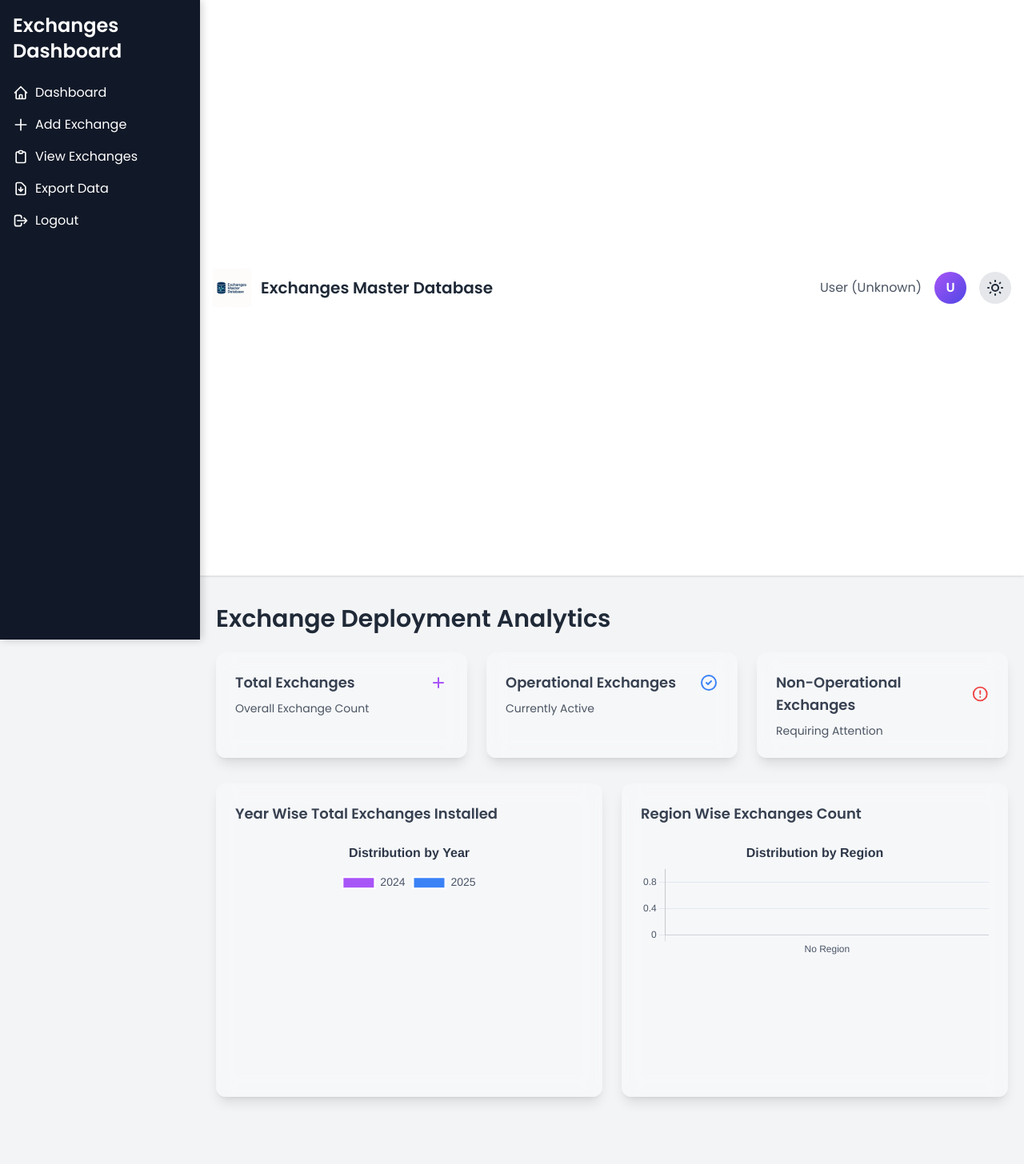
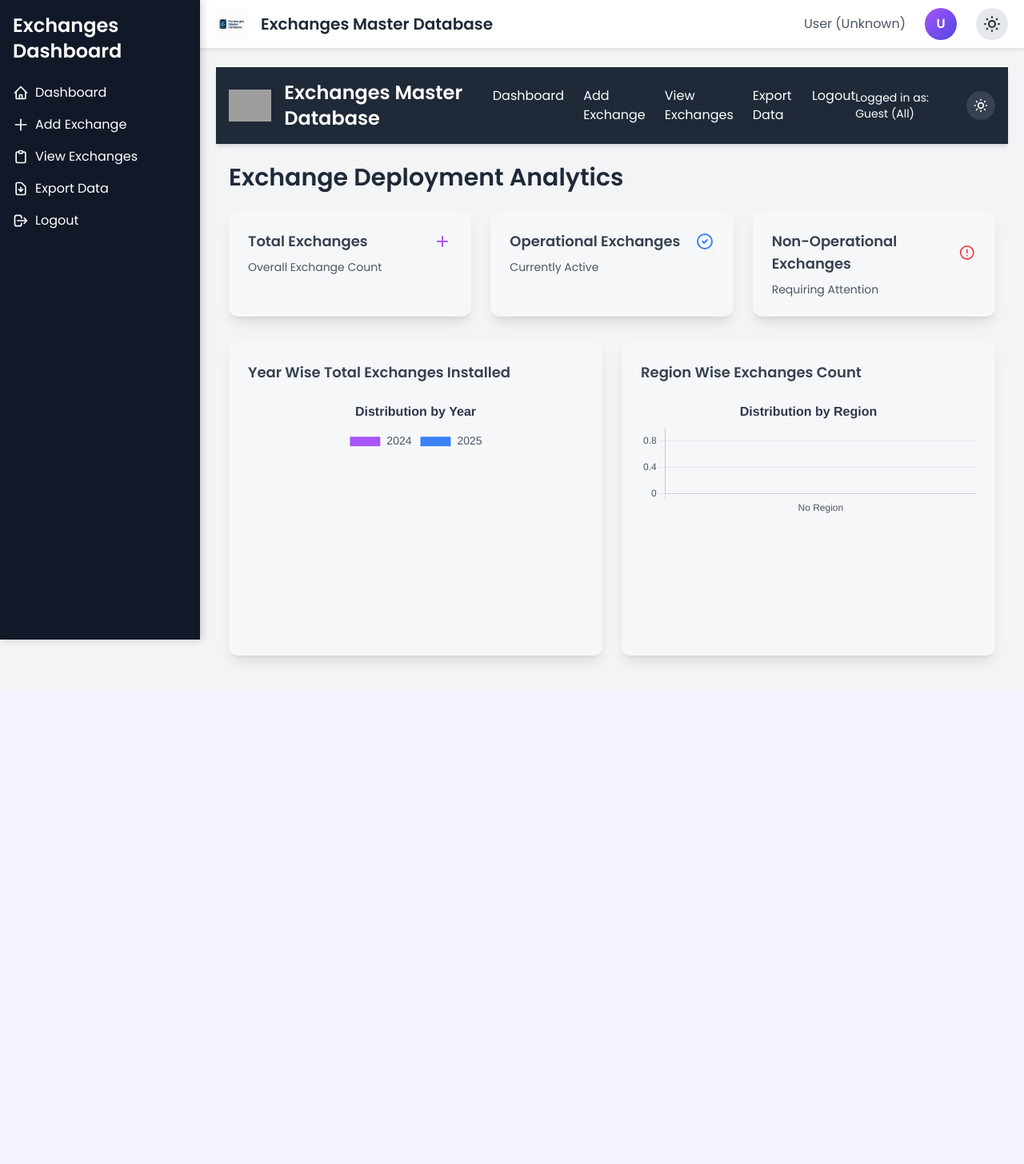
Before and after one commit to emdportal/emdportal, a Flask app: template templates/index.html in a window 1280 px wide. Shown: the whole page at 80% size. After the commit the page ends 834 px from the top, so only its background shows below. Run offline with Flask 3, Linux system fonts and the light colour scheme; the template is opened without the code that fills it, so the values that code supplies are empty; parts of the project's set-up code (start-up, migrations or seed data) failed here and were passed over; some libraries are stand-ins or nearby versions; grey boxes are pictures that could not be loaded.

Commit message:
redesign new
Signed-off-by: itsXRP <itsxrproms@gmail.com>

```diff
--- a/templates/base.html
+++ b/templates/base.html
@@ -32,6 +32,7 @@
             width: 250px;
             overflow-y: auto;
             box-shadow: 2px 0 10px rgba(0, 0, 0, 0.2);
+            z-index: 50;
         }
         .sidebar a:hover {
             background-color: #374151;
@@ -40,7 +41,25 @@
         .content {
             margin-left: 250px;
             padding: 20px;
-            min-height: calc(100vh - 80px); /* Adjust for header height */
+            min-height: calc(100vh - 80px); /* Adjusted for header height */
+        }
+        .header {
+            position: fixed;
+            top: 0;
+            left: 250px;
+            right: 0;
+            height: 60px;
+            background-color: #ffffff;
+            box-shadow: 0 2px 4px rgba(0, 0, 0, 0.1);
+            z-index: 40;
+            display: flex;
+            align-items: center;
+            justify-content: space-between;
+            padding: 0 20px;
+            transition: background-color 0.3s;
+        }
+        .header.dark-theme {
+            background-color: #1f2937;
         }
         .theme-toggle {
             cursor: pointer;
@@ -52,6 +71,10 @@
                 transition: transform 0.3s ease;
             }
             .sidebar.open { transform: translateX(0); }
+            .header {
+                left: 0;
+                padding: 0 10px;
+            }
             .content { margin-left: 0; }
         }
     </style>
@@ -86,27 +109,27 @@
         </nav>
     </div>
 
-    <header class="content bg-white shadow p-4 flex justify-between items-center">
+    <header class="header flex items-center justify-between">
         <div class="flex items-center">
-            <button id="menu-toggle" class="md:hidden mr-4">
-                <svg class="w-6 h-6" fill="none" stroke="currentColor" viewBox="0 0 24 24"><path stroke-linecap="round" stroke-linejoin="round" stroke-width="2" d="M4 6h16M4 12h16M4 18h16"></path></svg>
-            </button>
-            <img src="{{ url_for('static', filename='images/logo.png') }}" alt="Logo" class="h-12 mr-3">
-            <h1 class="text-xl font-semibold text-gray-800">Exchanges Master Database</h1>
+            <img src="{{ url_for('static', filename='images/logo.png') }}" alt="Logo" class="h-10 mr-4">
+            <h1 class="text-xl font-semibold text-gray-800 dark:text-gray-200">Exchanges Master Database</h1>
         </div>
-        <div class="flex items-center space-x-4">
-            <span class="text-gray-600">{{ session.get('username', 'User') }} ({{ session.get('region', 'Unknown') }})</span>
+        <div class="flex items-center space-x-6">
+            <span class="text-gray-600 dark:text-gray-300">{{ session.get('username', 'User') }} ({{ session.get('region', 'Unknown') }})</span>
             <div class="w-10 h-10 rounded-full bg-gradient-to-br from-purple-500 to-indigo-600 flex items-center justify-center text-white font-semibold">
                 {{ session.get('username', 'User')|first|upper }}
             </div>
-            <button id="theme-toggle" class="theme-toggle p-2 rounded-full bg-gray-200 dark:bg-gray-700">
+            <button id="theme-toggle" class="theme-toggle p-2 rounded-full bg-gray-200 dark:bg-gray-700 hover:bg-gray-300 dark:hover:bg-gray-600 transition-colors">
                 <svg id="theme-icon" class="w-6 h-6" fill="none" stroke="currentColor" viewBox="0 0 24 24">
                     <path stroke-linecap="round" stroke-linejoin="round" stroke-width="2" d="M12 3v1m0 16v1m9-9h-1M4 12H3m15.364 6.364l-.707-.707M6.343 6.343l-.707-.707m12.728 0l-.707.707M6.343 17.657l-.707.707M16 12a4 4 0 11-8 0 4 4 0 018 0z"></path>
                 </svg>
             </button>
+            <button id="menu-toggle" class="md:hidden p-2 rounded-md bg-gray-200 dark:bg-gray-700 hover:bg-gray-300 dark:hover:bg-gray-600 transition-colors">
+                <svg class="w-6 h-6" fill="none" stroke="currentColor" viewBox="0 0 24 24"><path stroke-linecap="round" stroke-linejoin="round" stroke-width="2" d="M4 6h16M4 12h16M4 18h16"></path></svg>
+            </button>
         </div>
     </header>
-    <main class="content mt-4">
+    <main class="content mt-16"> <!-- Adjusted margin to account for fixed header -->
     {% else %}
     <main class="min-h-screen">
     {% endif %}
--- a/templates/index.html
+++ b/templates/index.html
@@ -5,7 +5,55 @@
 {% endblock %}
 
 {% block content %}
-<h1 class="text-3xl font-bold mb-6 text-gray-800 dark:text-gray-200 animate-fade-in">Exchange Deployment Analytics</h1>
+<!-- Header Section -->
+<header class="bg-gray-800 text-white shadow-md">
+    <div class="container mx-auto px-4 py-4 flex justify-between items-center">
+        <!-- Logo and Title -->
+        <div class="flex items-center space-x-4">
+            <img src="{{ url_for('static', filename='logo.png') }}" alt="Logo" class="h-10 w-auto">
+            <h1 class="text-2xl font-bold">Exchanges Master Database</h1>
+        </div>
+
+        <!-- Navigation -->
+        <nav class="hidden md:flex space-x-6">
+            <a href="{{ url_for('index') }}" class="hover:text-purple-300 {% if request.endpoint == 'index' %}text-purple-400 font-semibold{% endif %}">Dashboard</a>
+            <a href="{{ url_for('add') }}" class="hover:text-purple-300 {% if request.endpoint == 'add' %}text-purple-400 font-semibold{% endif %}">Add Exchange</a>
+            <a href="{{ url_for('view_exchanges') }}" class="hover:text-purple-300 {% if request.endpoint == 'view_exchanges' %}text-purple-400 font-semibold{% endif %}">View Exchanges</a>
+            <a href="{{ url_for('export') }}" class="hover:text-purple-300 {% if request.endpoint == 'export' %}text-purple-400 font-semibold{% endif %}">Export Data</a>
+            <a href="{{ url_for('logout') }}" class="hover:text-purple-300 {% if request.endpoint == 'logout' %}text-purple-400 font-semibold{% endif %}">Logout</a>
+        </nav>
+
+        <!-- User Info and Theme Toggle -->
+        <div class="flex items-center space-x-4">
+            <span class="text-sm">Logged in as: {{ session.get('username', 'Guest') }} ({{ session.get('region', 'All') }})</span>
+            <button id="theme-toggle" class="p-2 rounded-full bg-gray-700 hover:bg-gray-600 focus:outline-none">
+                <svg class="w-5 h-5" fill="none" stroke="currentColor" viewBox="0 0 24 24">
+                    <path stroke-linecap="round" stroke-linejoin="round" stroke-width="2" d="M12 3v1m0 16v1m9-9h-1M4 12H3m15.364 6.364l-.707-.707M6.343 6.343l-.707-.707m12.728 0l-.707.707M6.343 17.657l-.707.707M16 12a4 4 0 11-8 0 4 4 0 018 0z"></path>
+                </svg>
+            </button>
+        </div>
+
+        <!-- Mobile Menu Button -->
+        <button id="mobile-menu-button" class="md:hidden p-2 rounded-md bg-gray-700 hover:bg-gray-600 focus:outline-none">
+            <svg class="w-6 h-6" fill="none" stroke="currentColor" viewBox="0 0 24 24">
+                <path stroke-linecap="round" stroke-linejoin="round" stroke-width="2" d="M4 6h16M4 12h16m-7 6h7"></path>
+            </svg>
+        </button>
+    </div>
+
+    <!-- Mobile Menu -->
+    <div id="mobile-menu" class="md:hidden bg-gray-800 py-2 px-4 space-y-2 hidden">
+        <a href="{{ url_for('index') }}" class="block hover:text-purple-300 {% if request.endpoint == 'index' %}text-purple-400 font-semibold{% endif %}">Dashboard</a>
+        <a href="{{ url_for('add') }}" class="block hover:text-purple-300 {% if request.endpoint == 'add' %}text-purple-400 font-semibold{% endif %}">Add Exchange</a>
+        <a href="{{ url_for('view_exchanges') }}" class="block hover:text-purple-300 {% if request.endpoint == 'view_exchanges' %}text-purple-400 font-semibold{% endif %}">View Exchanges</a>
+        <a href="{{ url_for('export') }}" class="block hover:text-purple-300 {% if request.endpoint == 'export' %}text-purple-400 font-semibold{% endif %}">Export Data</a>
+        <a href="{{ url_for('logout') }}" class="block hover:text-purple-300 {% if request.endpoint == 'logout' %}text-purple-400 font-semibold{% endif %}">Logout</a>
+    </div>
+</header>
+
+<!-- Main Content -->
+<main class="container mx-auto px-4 py-6">
+    <h2 class="text-3xl font-bold mb-6 text-gray-800 dark:text-gray-200 animate-fade-in">Exchange Deployment Analytics</h2>
 
     <!-- Summary Section -->
     <div class="grid grid-cols-1 md:grid-cols-3 gap-6 mb-8">
@@ -56,6 +104,7 @@
             </div>
         </div>
     </div>
+</main>
 {% endblock %}
 
 {% block scripts %}
@@ -195,6 +244,25 @@
         } catch (error) {
             console.error('Error rendering Region Chart:', error);
         }
+
+        // Mobile Menu Toggle
+        const mobileMenuButton = document.getElementById('mobile-menu-button');
+        const mobileMenu = document.getElementById('mobile-menu');
+        mobileMenuButton.addEventListener('click', () => {
+            mobileMenu.classList.toggle('hidden');
+        });
+
+        // Theme Toggle
+        const themeToggle = document.getElementById('theme-toggle');
+        themeToggle.addEventListener('click', () => {
+            document.body.classList.toggle('dark-theme');
+            localStorage.setItem('theme', document.body.classList.contains('dark-theme') ? 'dark' : 'light');
+        });
+
+        // Set theme based on localStorage
+        if (localStorage.getItem('theme') === 'dark' || (!localStorage.getItem('theme') && window.matchMedia('(prefers-color-scheme: dark)').matches)) {
+            document.body.classList.add('dark-theme');
+        }
     });
 </script>
 {% endblock %}
```
Lines whose indentation alone changed are shown as unchanged.
